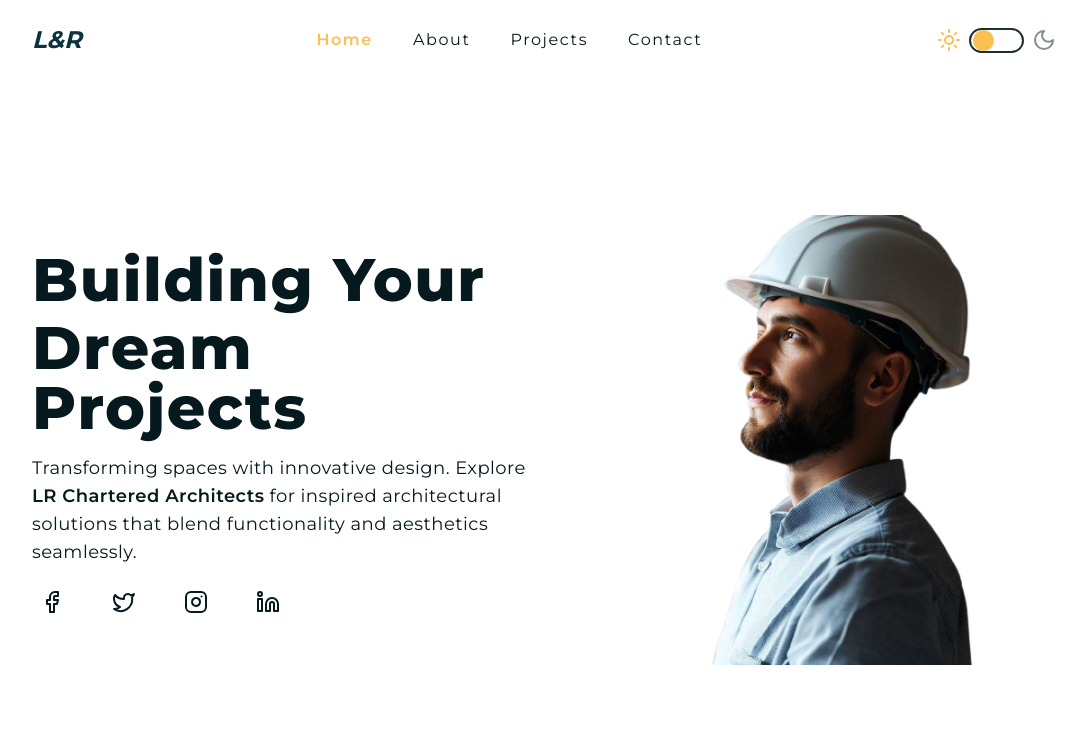
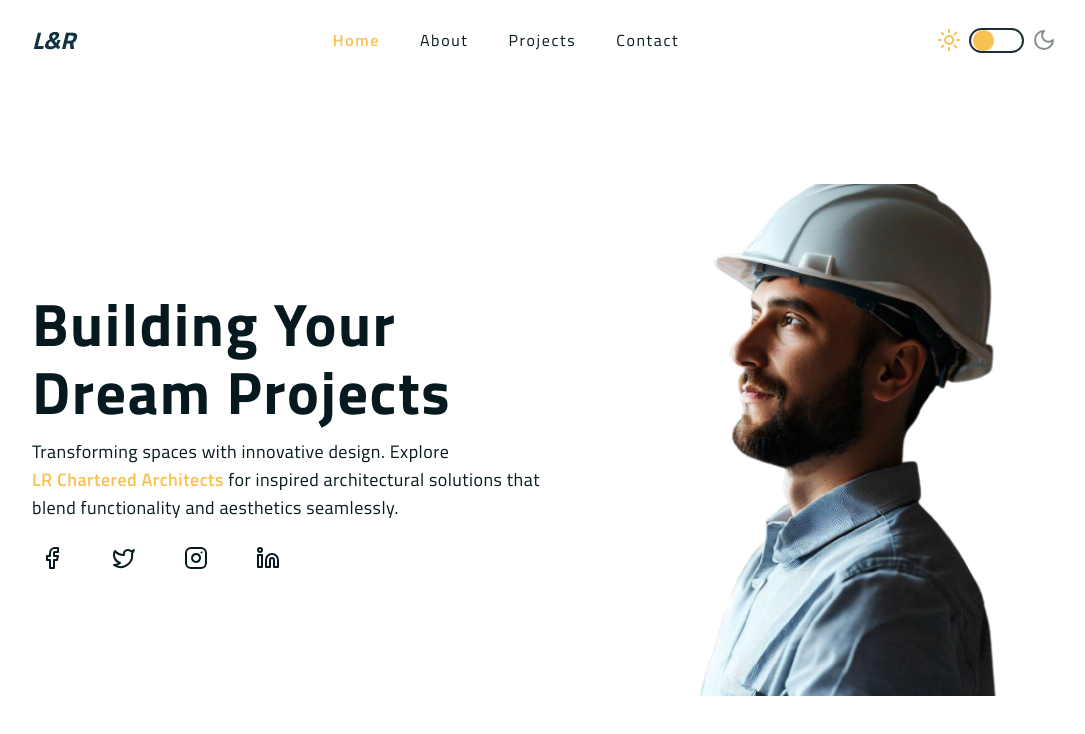
Before and after one commit to AslamJM/LR-Architecture, a Next.js app: page / in a window 1280 px wide. Shown: the top 734 px of the page, without its empty margins (96-1181 px from the left). Built offline with nearby package versions, Linux system fonts and the light colour scheme.

Commit message:
changed fonts and fixed layout of hero

```diff
--- a/src/app/about/page.tsx
+++ b/src/app/about/page.tsx
@@ -9,7 +9,7 @@ const AboutPage = () => {
       <div className="flex flex-col-reverse md:flex-row xs:items-center items-center sm:space-x-4">
         <div className="w-full md:w-1/2 p-0 ">
           <div>
-            <p className="my-2  md:text-base text-sm  text-dark dark:text-light  px-2 sm:px-0 leading-6 tracking-wide text-justify">
+            <p className="my-2  md:text-base text-sm  text-dark dark:text-light  px-2 sm:px-0 leading-6  text-justify font-titsm">
               Lorem ipsum dolor sit amet consectetur adipisicing elit. Minima
               aut dolore eveniet, iusto voluptatibus vel reiciendis laudantium
               incidunt similique, necessitatibus quam voluptas tempore facilis
@@ -17,7 +17,7 @@ const AboutPage = () => {
               atque quaerat, fugit nobis laboriosam cupiditate voluptate
               repellendus iste, eum omnis. Cum.
             </p>
-            <p className="mt-4  md:text-base text-sm  text-dark dark:text-light px-2 sm:px-0 leading-6 tracking-wide text-justify">
+            <p className="mt-4  md:text-base text-sm  text-dark dark:text-light px-2 sm:px-0 leading-6  text-justify font-titsm">
               Lorem ipsum dolor sit amet consectetur adipisicing elit. Minima
               aut dolore eveniet, iusto voluptatibus vel reiciendis laudantium
               incidunt similique, necessitatibus quam voluptas tempore facilis
--- a/src/app/layout.tsx
+++ b/src/app/layout.tsx
@@ -1,11 +1,17 @@
 import "./globals.css";
-import { Montserrat } from "next/font/google";
+import { Montserrat, Titillium_Web } from "next/font/google";
 import Providers from "@/components/Providers";
 import LayoutProvider from "@/components/LayoutProvider";
 
 const opensans = Montserrat({
   subsets: ["latin"],
   variable: "--font-mont",
+});
+
+const titillium = Titillium_Web({
+  subsets: ["latin"],
+  variable: "--font-tit",
+  weight: ["400", "600", "700"],
 });
 
 export const metadata = {
@@ -20,7 +26,7 @@ export default function RootLayout({
   children: React.ReactNode;
 }) {
   return (
-    <html lang="en" className={`${opensans.className} antialiased `}>
+    <html lang="en" className={`${titillium.className} `}>
       <body>
         <Providers>
           <LayoutProvider>{children}</LayoutProvider>
--- a/src/app/page.tsx
+++ b/src/app/page.tsx
@@ -5,13 +5,13 @@ import HomeImage from "@/components/home/HomeImage";
 export default function Home() {
   return (
     <div className="h-[calc(100vh-80px)] md:flex items-center relative ">
-      <div className="h-[70%]  flex items-center justify-center sm:h-full w-full md:w-1/2 absolute top-0 md:static z-10">
+      <div className="h-full  flex items-center justify-center sm:h-full w-full md:w-1/2 absolute top-0 md:static z-10">
         <div>
           <LargeHeading>Building Your</LargeHeading>
           <LargeHeading>Dream Projects</LargeHeading>
-          <p className="my-4  text-lg tracking-wide">
+          <p className=" my-4  text-lg tracking-wide">
             Transforming spaces with innovative design. Explore{" "}
-            <span className="text-dark dark:text-primary font-semibold">
+            <span className="text-primary font-semibold inline-block">
               LR Chartered Architects
             </span>{" "}
             for inspired architectural solutions that blend functionality and
@@ -20,7 +20,7 @@ export default function Home() {
           <SocialIcons />
         </div>
       </div>
-      <div className="w-full md:w-1/2 h-full flex items-center justify-center absolute top-0  opacity-30 dark:opacity-10 md:opacity-100 md:dark:opacity-100 md:static">
+      <div className="w-full my-6 sm:my-0 md:w-1/2  flex items-center justify-center absolute top-0  opacity-30 dark:opacity-10 md:opacity-100 md:dark:opacity-100 md:static">
         <HomeImage />
       </div>
     </div>
--- a/src/app/projects/[category]/[project]/page.tsx
+++ b/src/app/projects/[category]/[project]/page.tsx
@@ -16,13 +16,11 @@ const page: FC<pageProps> = async ({ params }) => {
   return (
     <div className="min-h-screen">
       <SectionTitle>{projectData.name}</SectionTitle>
-      <div className="grid grid-cols-1 md:grid-cols-7  gap-2 ">
-        <div className="col-span-2 flex items-center justify-center">
-          <p className="font-light text-sm md:text-md">
-            {projectData.description}
-          </p>
+      <div className="grid grid-cols-1 md:grid-cols-7 gap-4 md:gap-0 ">
+        <div className=" col-span-1 md:col-span-2 flex items-center justify-center">
+          <p className=" text-sm md:text-md">{projectData.description}</p>
         </div>
-        <div className="col-span-5 mt-5 md:mt-0">
+        <div className=" col-span-1 md:col-span-5 mt-5 md:mt-0">
           <Carousel images={projectData.images} alt={projectData.alts} />
         </div>
       </div>
--- a/src/components/home/HomeImage.tsx
+++ b/src/components/home/HomeImage.tsx
@@ -1,18 +1,13 @@
 "use client";
 import * as AspectRatio from "@radix-ui/react-aspect-ratio";
 import Image from "next/image";
+import HomeImageItem from "../../../public/images/home.png";
 
 const HomeImage = () => {
   return (
-    <AspectRatio.Root ratio={1} className="flex items-center justify-center">
-      <Image
-        src="/images/home.png"
-        alt="home"
-        width={450}
-        height={450}
-        className="object-contain"
-      />
-    </AspectRatio.Root>
+    <div className="h-full w-full aspect-w-1 aspect-h-2 xs:aspect-w-1 xs:aspect-h-1 ">
+      <Image src={HomeImageItem} alt="home" fill className="object-cover" />
+    </div>
   );
 };
 
--- a/src/components/projects/CategoryCard.tsx
+++ b/src/components/projects/CategoryCard.tsx
@@ -14,7 +14,7 @@ const CategoryCard: FC<CategoryCardProps> = ({ slug, name, image }) => {
       <div className="group relative">
         <ImageComponent src={image} alt={name} />
         <div className="absolute bg-secondary px-4 py-2 bottom-0  mx-auto translate-y-1/2 translate-x-1/4 w-2/3 rounded flex items-center justify-center">
-          <p className="text-center text-sm mt-2 group-hover:underline  text-light tracking-widest ">
+          <p className="text-center text-sm mt-2 group-hover:underline  text-light tracking-widest font-titthin">
             {name}
           </p>
         </div>
--- a/src/components/projects/ProjectPageLinks.tsx
+++ b/src/components/projects/ProjectPageLinks.tsx
@@ -10,12 +10,15 @@ const ProjectPageLinks: FC<ProjectPageLinksProps> = ({}) => {
   const path = usePathname();
   return (
     <div className="flex mt-5 items-center justify-between">
-      <Link href="/projects" className="underline underline-offset-4">
+      <Link
+        href="/projects"
+        className="underline underline-offset-4 hover:text-primary"
+      >
         All Categories
       </Link>
       <Link
         href={path.split("/").slice(0, -1).join("/")}
-        className="underline underline-offset-4"
+        className="underline underline-offset-4 hover:text-primary"
       >
         All Projects
       </Link>
--- a/tailwind.config.js
+++ b/tailwind.config.js
@@ -1,4 +1,6 @@
 /** @type {import('tailwindcss').Config} */
+import defaultTheme from "tailwindcss/defaultTheme";
+
 module.exports = {
   darkMode: ["class"],
   content: [
@@ -8,6 +10,10 @@ module.exports = {
   ],
   theme: {
     extend: {
+      screens: {
+        xs: "450px",
+        ...defaultTheme.screens,
+      },
       colors: {
         primary: "#F9C152",
         secondary: "#0E333E",
@@ -16,6 +22,7 @@ module.exports = {
       },
       fontFamily: {
         sans: ["var(--font-mont)"],
+        tit: ["var(--font-tit)"],
       },
       backgroundImage: {
         "gradient-radial": "radial-gradient(var(--tw-gradient-stops))",
```
